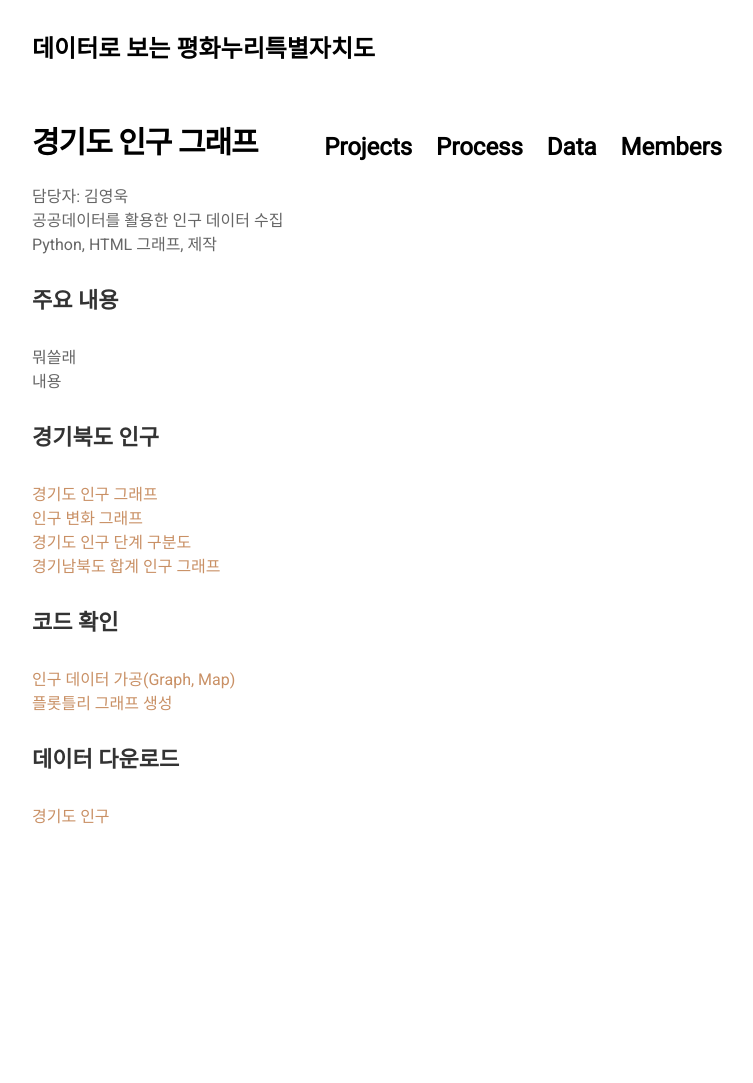
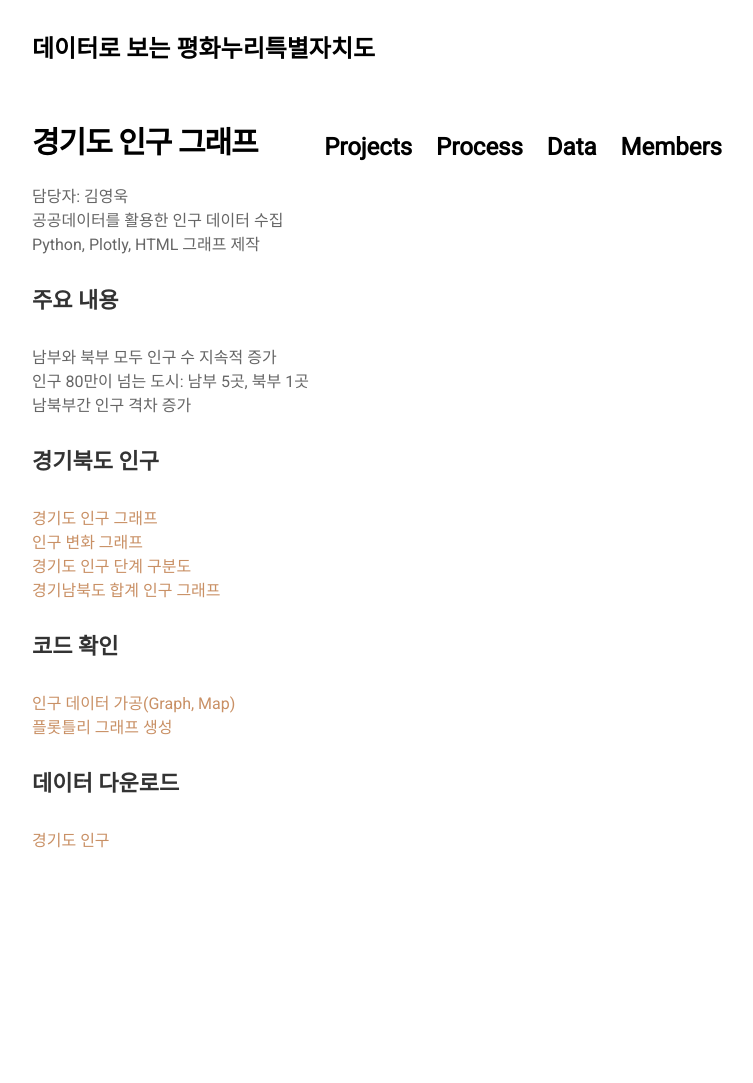
Before and after one commit to jinuew/SICM2002-6, a Jekyll site: the page built from projects/proj-2.md, in a window 1280 px wide. Shown: the whole page, without its empty margins (263-1016 px from the left). Built offline with Jekyll 4.4.1, drawn with Linux system fonts in a browser that asks for light colours; nearby versions of some CDN libraries; our own code applies the rules of GitHub Pages for plain Markdown files; before the commit the page ends 1059 px from its top, so only the background shows below that.

Commit message:
Update proj-2.md

```diff
--- a/projects/proj-2.md
+++ b/projects/proj-2.md
@@ -2,12 +2,14 @@
 
 담당자: 김영욱<br>
 공공데이터를 활용한 인구 데이터 수집<br>
-Python, HTML 그래프,  제작<br>
+Python, Plotly, HTML 그래프 제작<br>
 
 #### 주요 내용
 
-뭐쓸래<br>
-내용
+남부와 북부 모두 인구 수 지속적 증가<br>
+인구 80만이 넘는 도시: 남부 5곳, 북부 1곳<br>
+남북부간 인구 격차 증가<br>
+
 
 #### 경기북도 인구
 [경기도 인구 그래프](https://jinuew.github.io/sicm2002-6/assets/막대그래프.html)<br>
```
